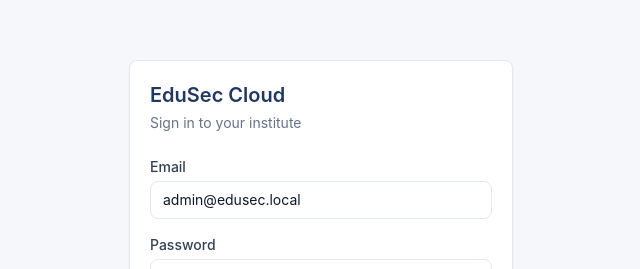
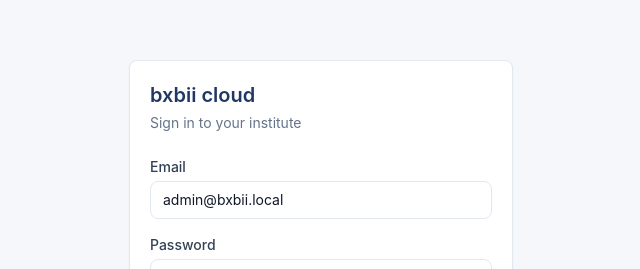
Before and after one commit to issaalazrihd-max/bxbii-ecosystem, a Next.js app in the folder edusec-cloud/apps/web/: page /login in a window 1280 px wide. Shown: the part 185-454 px from the top of the page, without its empty margins (319-959 px from the left). Built offline with nearby package versions, Linux system fonts and the light colour scheme; no server answers.

Commit message:
Rebrand login page from EduSec Cloud to bxbii cloud

```diff
--- a/edusec-cloud/apps/web/src/app/login/page.tsx
+++ b/edusec-cloud/apps/web/src/app/login/page.tsx
@@ -8,7 +8,7 @@ import { Card } from "@/components/ui/card";
 
 export default function LoginPage() {
   const router = useRouter();
-  const [email, setEmail] = useState("admin@edusec.local");
+  const [email, setEmail] = useState("admin@bxbii.local");
   const [password, setPassword] = useState("");
   const [error, setError] = useState<string | null>(null);
   const [loading, setLoading] = useState(false);
@@ -31,7 +31,7 @@ export default function LoginPage() {
   return (
     <div className="flex min-h-screen items-center justify-center bg-surface-subtle">
       <Card className="w-full max-w-sm">
-        <h1 className="mb-1 text-xl font-semibold text-brand">EduSec Cloud</h1>
+        <h1 className="mb-1 text-xl font-semibold text-brand">bxbii cloud</h1>
         <p className="mb-6 text-sm text-slate-500">Sign in to your institute</p>
 
         <form onSubmit={onSubmit} className="space-y-4">
```
